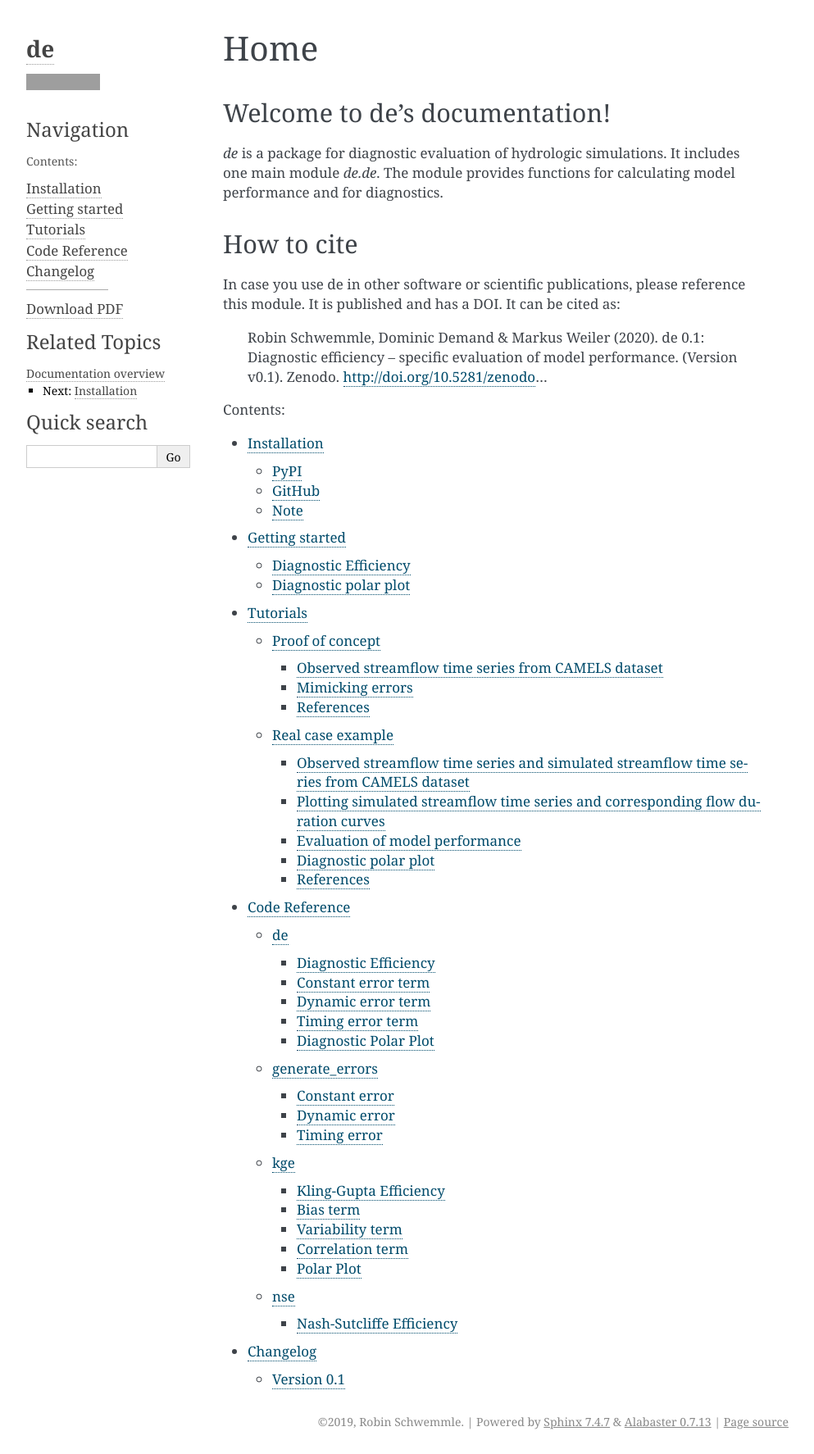
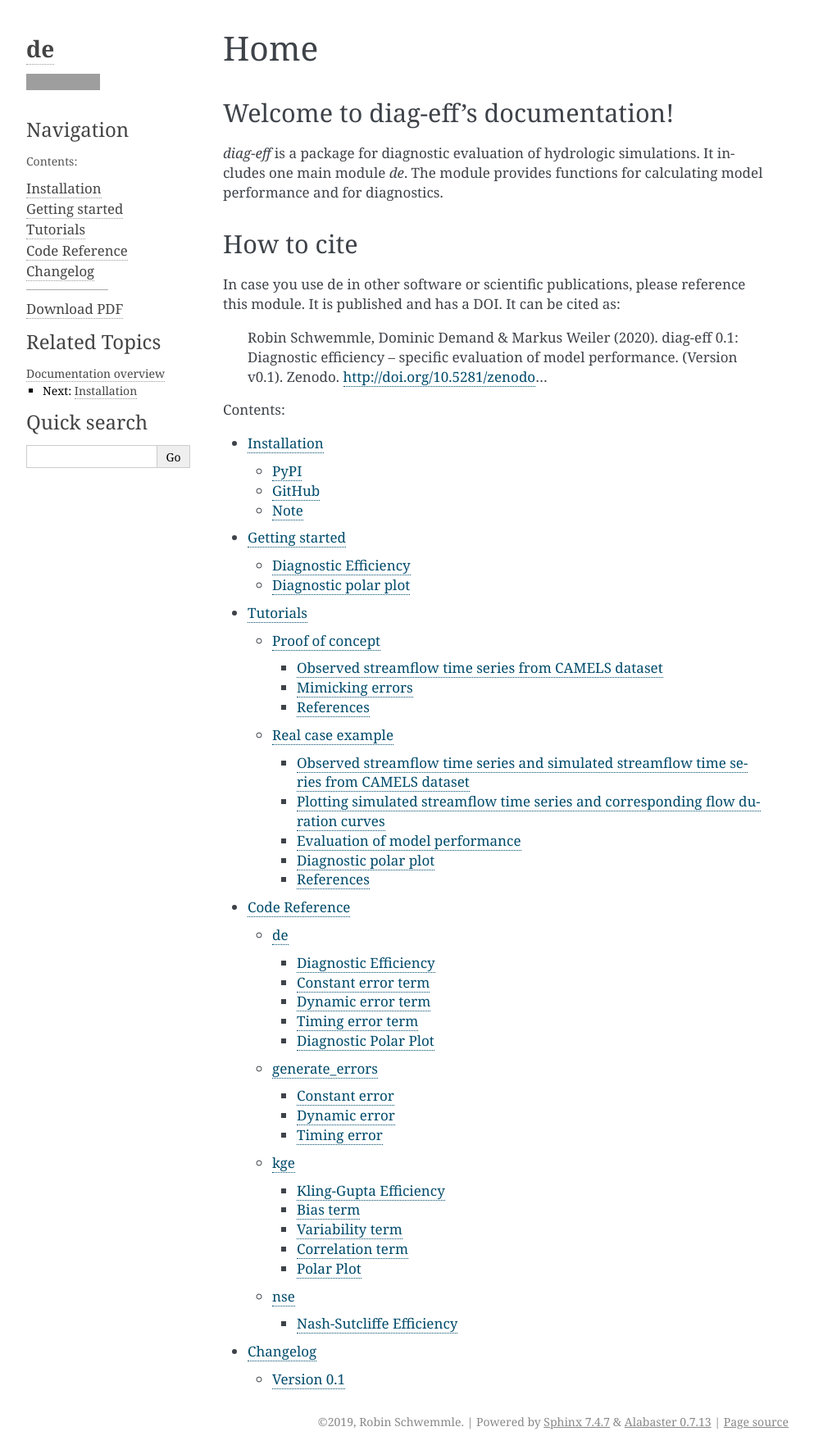
Before and after one commit to Hydrology-IFH/diag-eff, a Sphinx documentation site: the page built from docs/index.rst, in a window 1280 px wide. Shown: the whole page at 82% size, without its empty margins (148-1141 px from the left). Built offline with Sphinx 7.4.7, drawn with Linux system fonts in a browser that asks for light colours; grey boxes are pictures that could not be loaded.

Commit message:
renamed package to diag-eff

```diff
--- a/docs/getting_started.rst
+++ b/docs/getting_started.rst
@@ -15,7 +15,7 @@ can be easily demonstrated on the provided example dataset.
     from de import util
 
     # path to example data
-    path = '/Users/robinschwemmle/Desktop/PhD/diagnostic_efficiency/pkg/examples/13331500_05_model_output.txt'
+    path = '/Users/robinschwemmle/Desktop/PhD/diagnostic_efficiency/diag-eff/examples/13331500_05_model_output.txt'
     # import observed time series
     df_ts = util.import_camels_obs_sim(path)
 
@@ -37,7 +37,7 @@ Diagnostic polar plot
     from de import util
 
     # path to example data
-    path = '/Users/robinschwemmle/Desktop/PhD/diagnostic_efficiency/pkg/examples/13331500_05_model_output.txt'
+    path = '/Users/robinschwemmle/Desktop/PhD/diagnostic_efficiency/diag-eff/examples/13331500_05_model_output.txt'
     # import observed time series
     df_ts = util.import_camels_obs_sim(path)
 
--- a/docs/index.rst
+++ b/docs/index.rst
@@ -2,11 +2,11 @@
 Home
 ====
 
-Welcome to de's documentation!
+Welcome to diag-eff's documentation!
 ========================================
 
-`de` is a package for diagnostic evaluation of hydrologic simulations. It
-includes one main module `de.de`. The module provides functions for calculating
+`diag-eff` is a package for diagnostic evaluation of hydrologic simulations. It
+includes one main module `de`. The module provides functions for calculating
 model performance and for diagnostics.
 
 
@@ -17,7 +17,7 @@ In case you use de in other software or scientific publications,
 please reference this module. It is published and has a DOI. It can be cited
 as:
 
-    Robin Schwemmle, Dominic Demand & Markus Weiler (2020). de 0.1:
+    Robin Schwemmle, Dominic Demand & Markus Weiler (2020). diag-eff 0.1:
     Diagnostic efficiency – specific evaluation of model performance.
     (Version v0.1). Zenodo. http://doi.org/10.5281/zenodo...
 
--- a/docs/install.rst
+++ b/docs/install.rst
@@ -13,7 +13,7 @@ The version from PyPI can directly be installed using pip
 
 .. code-block:: bash
 
-    pip install de
+    pip install diag-eff
 
 GitHub
 ------
@@ -22,8 +22,8 @@ The most recent version from GitHub can be installed like:
 
 .. code-block:: bash
 
-    git clone https://github.com/schwemro/de.git
-    cd de
+    git clone https://github.com/schwemro/diag-eff.git
+    cd diag-eff
     python setup.py install
 
 Note
```
Also changed, not shown: README.md (+16 -16 lines), paper_code.py (+3 -5 lines), setup.py (+5 -5 lines), docs/tutorials/01_proof_of_concept.ipynb, docs/tutorials/02_real_case_application.ipynb, logo.png, 7 other files.
